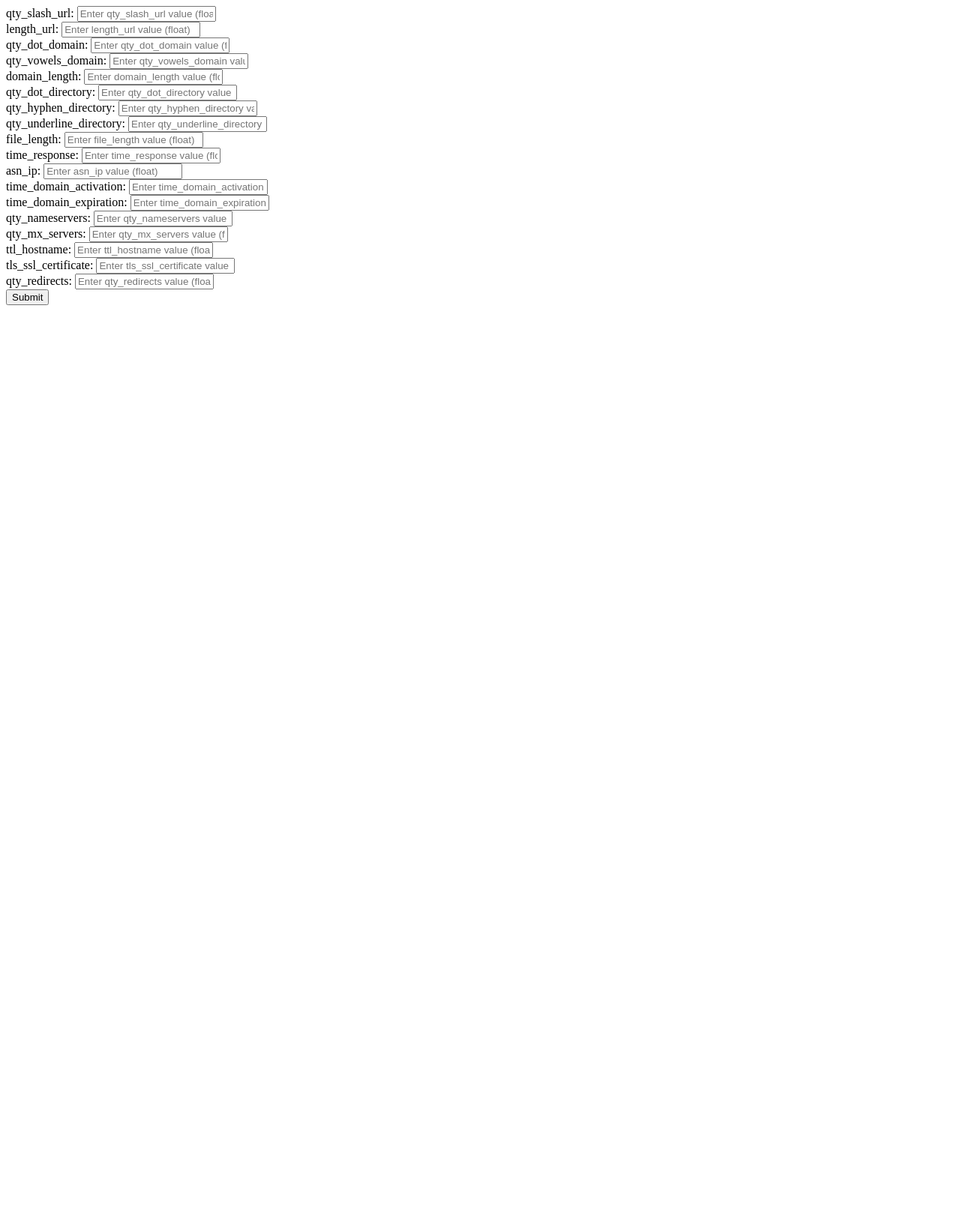
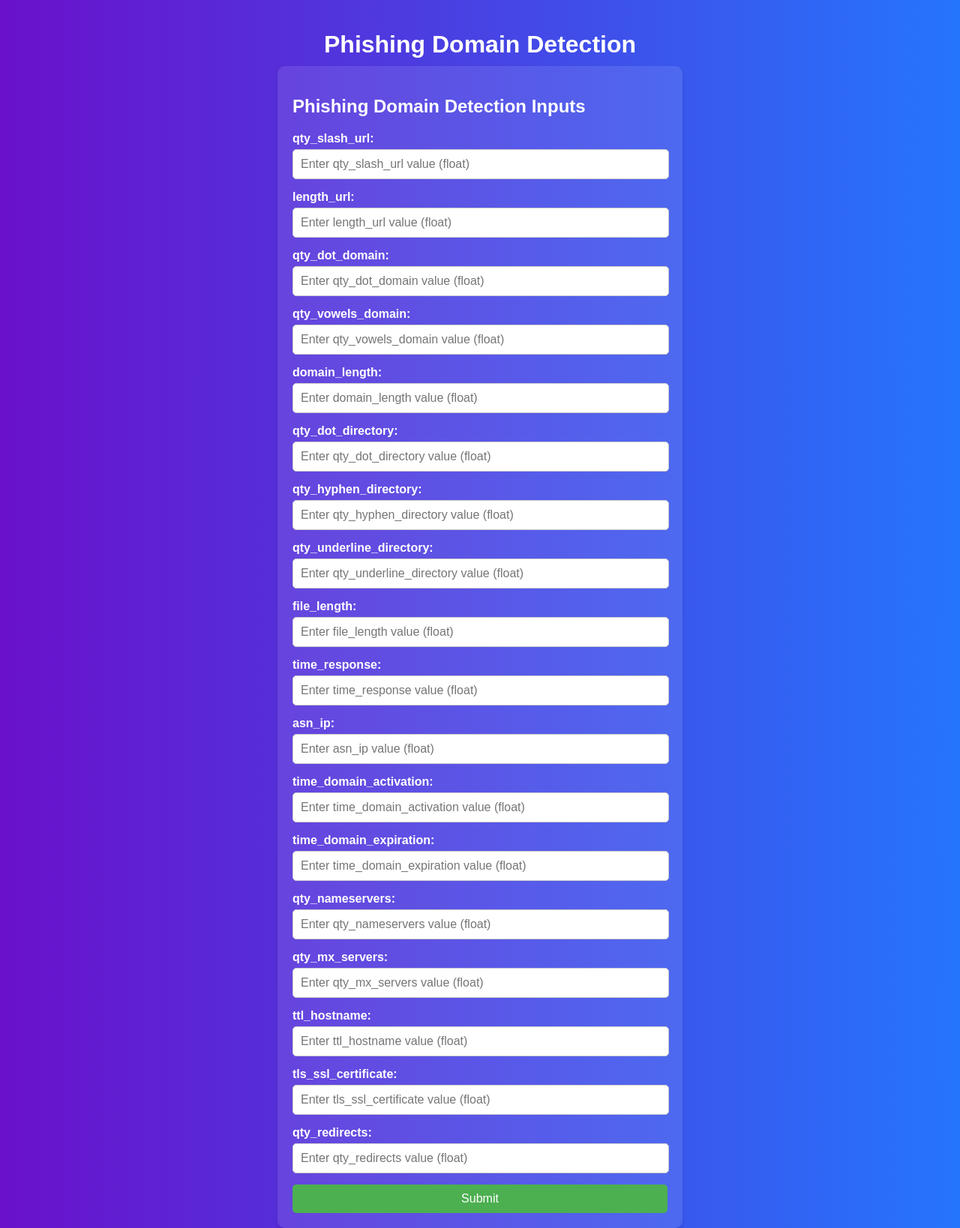
Before and after one commit to Wonders11/Phishing-Domain-Detection, a Flask app: page /predict in a window 1280 px wide. Shown: the whole page at 75% size. Before the commit the page ends 407 px from the top, so only its background shows below. Run offline with Flask 3, Linux system fonts and the light colour scheme.

Commit message:
modified html pages

```diff
--- a/templates/form.html
+++ b/templates/form.html
@@ -1,6 +1,88 @@
-<html>
+<!DOCTYPE html>
+<html lang="en">
+<head>
+    <meta charset="UTF-8">
+    <meta name="viewport" content="width=device-width, initial-scale=1.0">
+    <title>Phishing Domain Detection</title>
+    <style>
+        body {
+            font-family: Arial, sans-serif;
+            background: linear-gradient(to right, #6a11cb, #2575fc);
+            color: #fff;
+            margin: 0;
+            padding: 0;
+            display: flex;
+            flex-direction: column;
+            align-items: center;
+            height: 100vh;
+        }
+
+        header {
+            margin-top: 20px;
+            text-align: center;
+        }
+
+        header h1 {
+            font-size: 2rem;
+            margin-bottom: 10px;
+        }
+
+        form {
+            background-color: rgba(255, 255, 255, 0.1);
+            padding: 20px;
+            border-radius: 10px;
+            box-shadow: 0 4px 6px rgba(0, 0, 0, 0.1);
+            width: 90%;
+            max-width: 500px;
+        }
+
+        .form-group {
+            margin-bottom: 15px;
+        }
+
+        label {
+            display: block;
+            margin-bottom: 5px;
+            font-weight: bold;
+        }
+
+        input[type="text"] {
+            width: calc(100% - 20px);
+            padding: 10px;
+            border: 1px solid #ccc;
+            border-radius: 5px;
+            font-size: 16px;
+            color: #333;
+        }
+
+        input[type="submit"] {
+            background-color: #4CAF50;
+            color: white;
+            border: none;
+            padding: 10px 20px;
+            border-radius: 5px;
+            font-size: 16px;
+            cursor: pointer;
+            width: 100%;
+        }
+
+        input[type="submit"]:hover {
+            background-color: #45a049;
+        }
+
+        .form-group input:focus {
+            border-color: #2575fc;
+            outline: none;
+            box-shadow: 0 0 5px rgba(37, 117, 252, 0.5);
+        }
+    </style>
+</head>
 <body>
+    <header>
+        <h1>Phishing Domain Detection</h1>
+    </header>
     <form action="{{url_for('predict_datapoint')}}" method="POST">
+        <h2>Phishing Domain Detection Inputs</h2>
         <div class="form-group">
             <label for="qty_slash_url">qty_slash_url:</label>
             <input type="text" id="qty_slash_url" name="qty_slash_url" placeholder="Enter qty_slash_url value (float)" required>
@@ -91,7 +173,6 @@
             <input type="text" id="qty_redirects" name="qty_redirects" placeholder="Enter qty_redirects value (float)" required>
         </div>
 
-    <div style="clear:both;"></div>
         <input type="submit" value="Submit">
     </form>
 </body>
```
Also changed, not shown: templates/results.html (+43 -2 lines), test.py (+53 -34 lines). Lines whose indentation alone changed are shown as unchanged.
